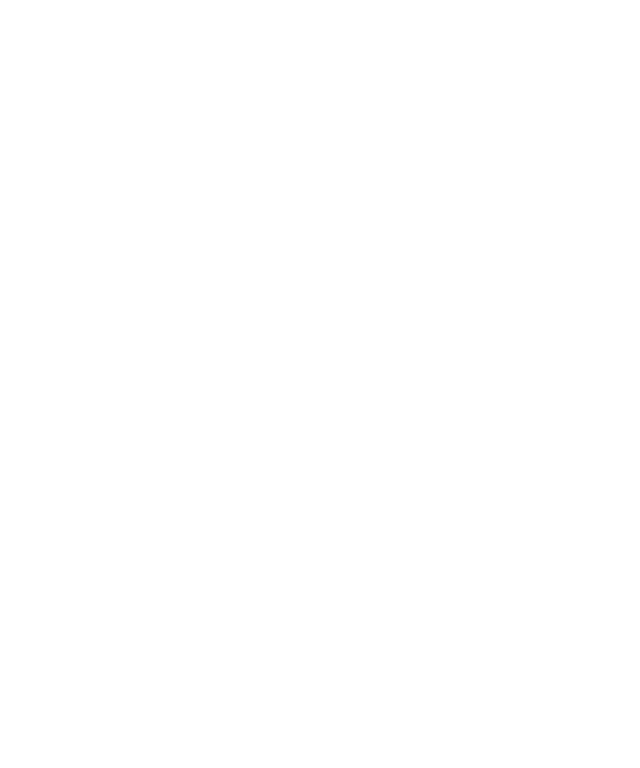
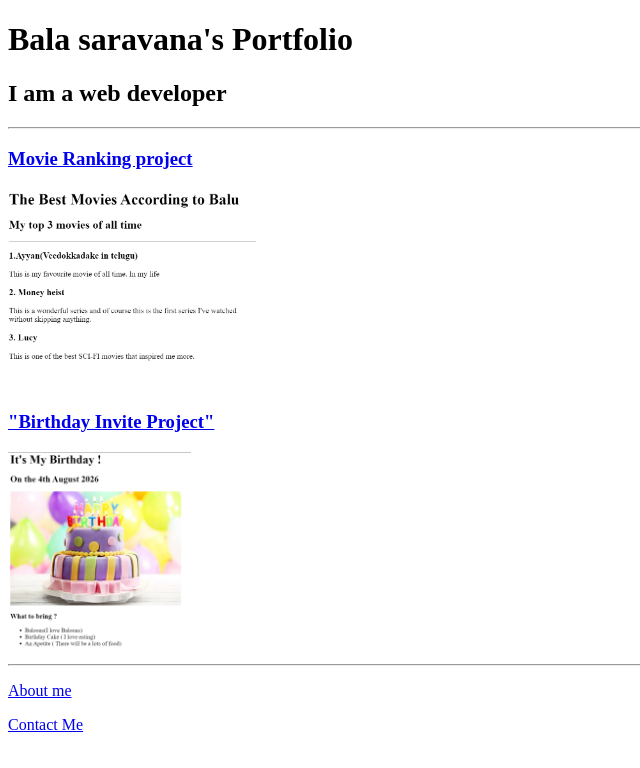
Before and after one commit to balu-693/html-portfolio, a plain HTML site: page index.html in a window 1280 px wide. Shown: the whole page, without its empty margins (0-640 px from the left). Drawn offline with Linux system fonts and the light colour scheme.

Commit message:
Update index.html

```diff
--- a/index.html
+++ b/index.html
@@ -1,4 +1,26 @@
 <!-- TODO 1: Create the HTML Boilerplate -->
+ <!DOCTYPE html>
+ <html lang="en">
+ <head>
+    <meta charset="UTF-8">
+    <meta name="viewport" content="width=device-width, initial-scale=1.0">
+    <title> Balu's portfolio</title>
+ </head>
+ <body>
+    <h1>Bala saravana's Portfolio</h1>
+    <h2> I am a web developer</h2>
+    <hr/>
+    <a href = "./public/movie-ranking.html"> <h3>Movie Ranking project </h3></a>
+    <img src = "assets/images/Movie ranking project.png" height = "200" alt = "My movie ranking project"/>
+    <a href = "./public/birthday-invite.html"><h3>"Birthday Invite Project"</h3></a>
+    <img src = "assets/images/birthday invite.png"  height = "200" alt = "My Birthday Invite Project"/>
+    <hr/>
+    <p><a href = "./public/about.html"> About me </a></p>
+
+    <a href = "public/contact.html"> Contact Me </a>
+ </body>
+ </html>
+
 
 <!-- TODO 2: Add Your previous projects' HTML into the public folder -->
 
```
